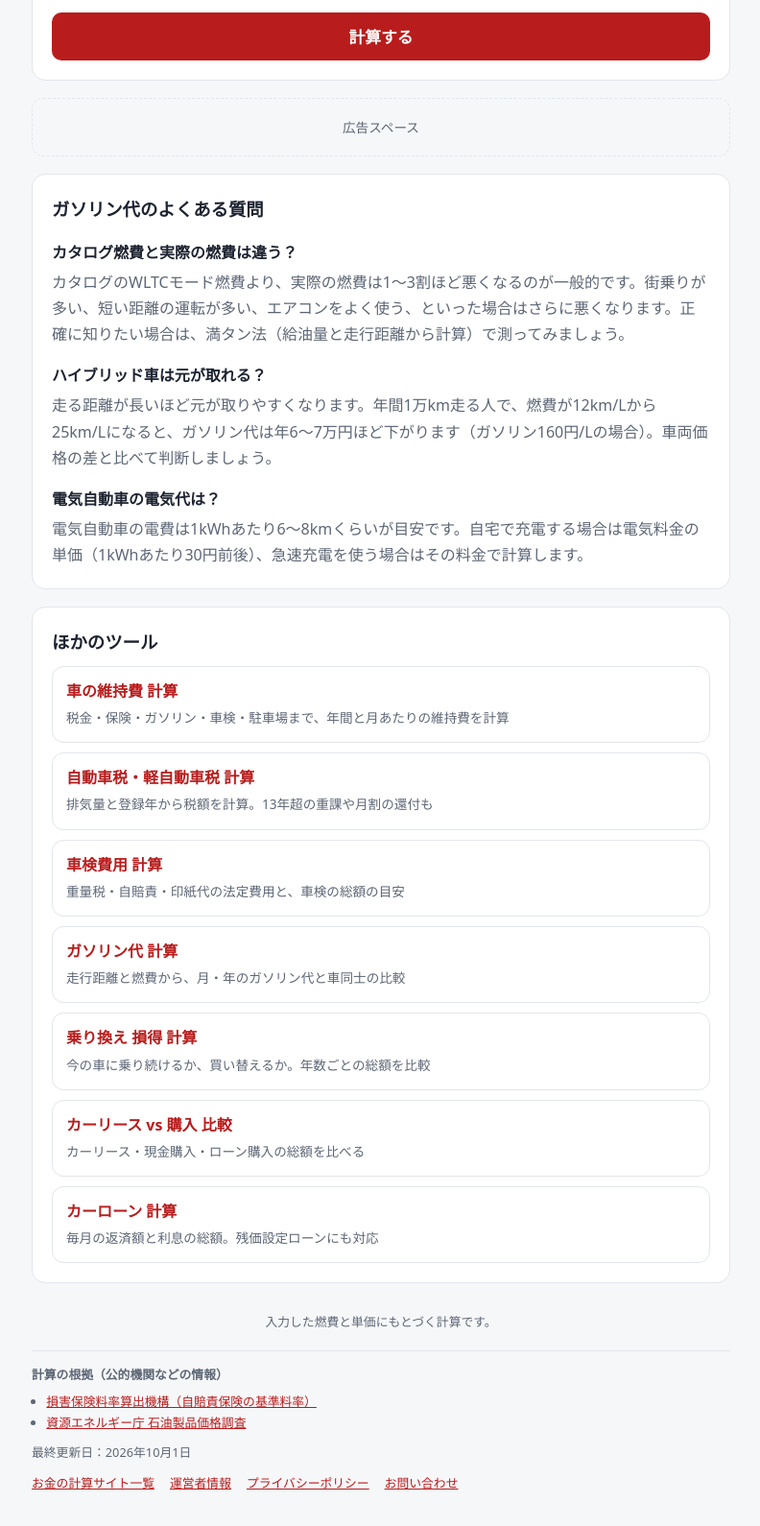
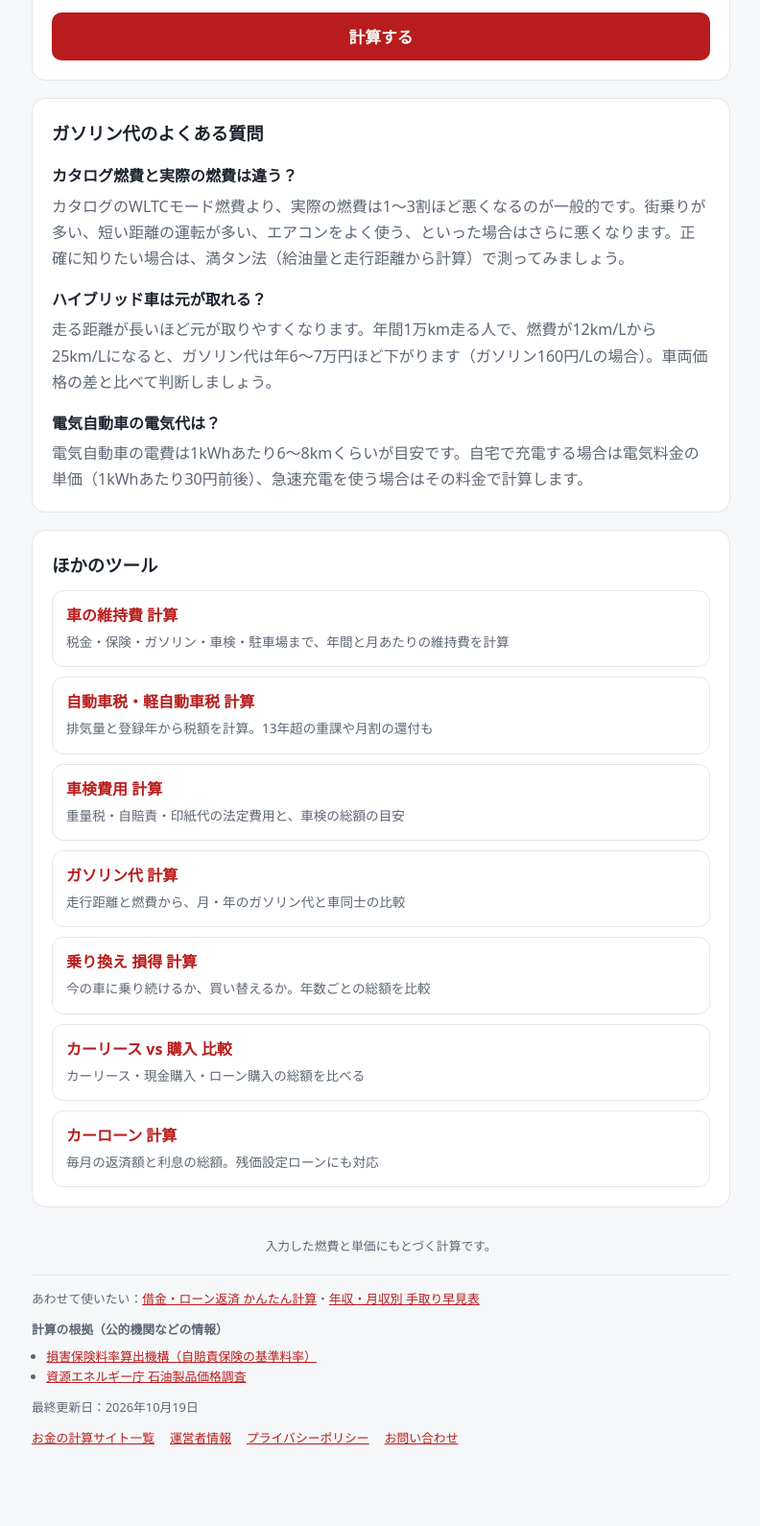
Before and after one commit to harryquad/kuruma, a plain HTML site: page gasoline/index.html in a window 1280 px wide. Shown: the part 854-2444 px from the top of the page at 96% size, without its empty margins (243-1035 px from the left). Drawn offline with Linux system fonts and the light colour scheme.

Commit message:
空の広告枠を非表示にし、関連サイトへのリンクを追加
Co-Authored-By: Claude Opus 5.5 <noreply@anthropic.com>

```diff
--- a/assets/style.css
+++ b/assets/style.css
@@ -45,7 +45,8 @@ table.info th{color:var(--muted);font-weight:500;font-size:.85rem}
 table.info td:first-child{color:var(--muted)}
 table.info td.num,table.info th.num{text-align:right;font-variant-numeric:tabular-nums}
 .note{font-size:.85rem;color:var(--muted);background:var(--bg);border-radius:10px;padding:10px 12px;margin-top:12px}
-.ad{border:1px dashed var(--line);border-radius:12px;padding:18px;text-align:center;color:var(--muted);font-size:.85rem;margin-bottom:18px}
+.ad{display:none}
+.ad.on{display:block;border:1px solid var(--line);border-radius:12px;padding:14px;margin-bottom:18px;background:var(--card)}
 .faq h3{font-size:1rem;margin:16px 0 4px}
 .faq p{margin:0;color:var(--muted)}
 .tools{list-style:none;margin:0;padding:0;display:grid;gap:10px}
--- a/gasoline/index.html
+++ b/gasoline/index.html
@@ -75,7 +75,7 @@
 
   <footer>入力した燃費と単価にもとづく計算です。</footer>
 <!--sw-foot-->
-<div style="font-size:.8rem;color:var(--muted);margin-top:18px;border-top:1px solid var(--line);padding-top:14px"><p style="margin:0 0 6px;font-weight:600">計算の根拠（公的機関などの情報）</p><ul style="margin:0 0 10px;padding-left:1.2em"><li><a href="https://www.giroj.or.jp/" target="_blank" rel="noopener">損害保険料率算出機構（自賠責保険の基準料率）</a></li><li><a href="https://www.enecho.meti.go.jp/statistics/petroleum_and_lpgas/pl007/" target="_blank" rel="noopener">資源エネルギー庁 石油製品価格調査</a></li></ul><p style="margin:0 0 10px">最終更新日：2026年10月1日</p><nav style="display:flex;flex-wrap:wrap;gap:6px 16px"><a href="/sites/">お金の計算サイト一覧</a><a href="/about/">運営者情報</a><a href="/privacy/">プライバシーポリシー</a><a href="/contact/">お問い合わせ</a></nav></div>
+<div style="font-size:.8rem;color:var(--muted);margin-top:18px;border-top:1px solid var(--line);padding-top:14px"><p style="margin:0 0 10px">あわせて使いたい：<a href="/shakkin/">借金・ローン返済 かんたん計算</a>・<a href="/nenshu/">年収・月収別 手取り早見表</a></p><p style="margin:0 0 6px;font-weight:600">計算の根拠（公的機関などの情報）</p><ul style="margin:0 0 10px;padding-left:1.2em"><li><a href="https://www.giroj.or.jp/" target="_blank" rel="noopener">損害保険料率算出機構（自賠責保険の基準料率）</a></li><li><a href="https://www.enecho.meti.go.jp/statistics/petroleum_and_lpgas/pl007/" target="_blank" rel="noopener">資源エネルギー庁 石油製品価格調査</a></li></ul><p style="margin:0 0 10px">最終更新日：2026年10月19日</p><nav style="display:flex;flex-wrap:wrap;gap:6px 16px"><a href="/sites/">お金の計算サイト一覧</a><a href="/about/">運営者情報</a><a href="/privacy/">プライバシーポリシー</a><a href="/contact/">お問い合わせ</a></nav></div>
 <!--/sw-foot-->
 </div>
 
```
Also changed, not shown: index.html (+1 -1 lines), jidoushazei/index.html (+1 -1 lines), lease/index.html (+1 -1 lines), loan/index.html (+1 -1 lines), norikae/index.html (+1 -1 lines), shaken/index.html (+1 -1 lines).
